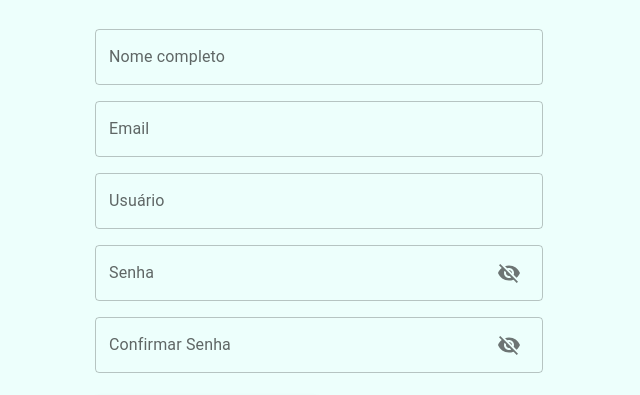
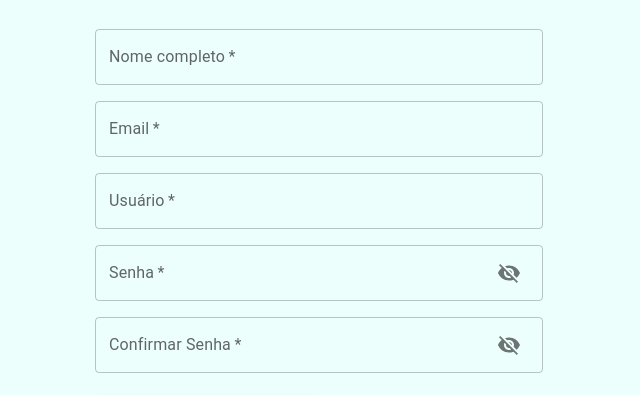
Before and after one commit to cookie-news/duck-cook-front-end, a Next.js app: page /register in a window 1280 px wide. Shown: the part 255-650 px from the top of the page, without its empty margins (321-961 px from the left). Built offline with nearby package versions, Linux system fonts and the light colour scheme.

Commit message:
Validate inputs register page - v1.0.0

```diff
--- a/pages/login/index.tsx
+++ b/pages/login/index.tsx
@@ -87,7 +87,7 @@ const LoginPage:NextPage = () =>
                 <Button variant='text' size='small' className='w-fit p-0 mt-1'>ESQUECEU SUA SENHA?</Button>
             </div>
 
-            <Snackbar open={toast.open} autoHideDuration={6000}>
+            <Snackbar open={toast.open} autoHideDuration={1000}>
                 <Alert severity={toast.type == 'success' ? 'success' : toast.type == 'error' ? 'error' : 'info'} sx={{ width: '100%' }}>
                     {toast.message}
                 </Alert>
--- a/pages/register/index.tsx
+++ b/pages/register/index.tsx
@@ -11,29 +11,57 @@ import PasswordInput from '@/components/form/PasswordInput';
 //Imgs
 const LOGO = '/assets/imgs/logo.png'
 
+//Controller
+import { callRegisterAuth } from '@/controllers/register/controller'
+
 const RegisterPage:NextPage = () =>
 {
     const router = useRouter();
 
-    const [fullName, setFullName] = useState(false);
-    const [email, setEmail] = useState(false);
-    const [userName, setUserName] = useState(false);
-    const [password, setPassword] = useState(false);
-    const [passwordConfirm, setPasswordConfirm] = useState(false);
+    const [registerInfo, setRegisterInfo] = useState({
+        fullName: {
+            required: true,
+            error: false,
+            helperText: ''
+        },
+        email: {
+            required: true,
+            error: false,
+            helperText: ''
+        },
+        userName: {
+            required: true,
+            error: false,
+            helperText: ''
+        },
+        password: {
+            required: true,
+            error: false,
+            helperText: ''
+        },
+        confirmPassword: {
+            required: true,
+            error: false,
+            helperText: ''
+        }
+
+    });
 
     const [loading, setLoading] = useState(false);
 
-    const onChangeFullName = (event:any) => setFullName(event.currentTarget.value)
-    const onChangeEmail = (event:any) => setEmail(event.currentTarget.value)
-    const onChangeUserName = (event:any) => setUserName(event.currentTarget.value)
-    const onChangePassword = (event:any) => setPassword(event.currentTarget.value)
-    const onChangePasswordConfirm = (event:any) => setPasswordConfirm(event.currentTarget.value)
+    const onChangeInput = (event:any) => {
+        let changeInfos:any = registerInfo
+        changeInfos[event.currentTarget.name]['value'] = event.currentTarget.value
+        setRegisterInfo(registerInfo)
+    }
 
     const redirectToLoginPage = () => router.push('/login')
     const redirectToHomePage = () => router.push('/')
 
     const onClickRegister = async () => {
         setLoading(true)
+        callRegisterAuth(registerInfo)
+        setRegisterInfo(registerInfo)
     }
 
     return (
@@ -45,18 +73,61 @@ const RegisterPage:NextPage = () =>
                 }} />
             </div>
             <div className='mt-6 w-10/12 max-w-md'>
-                <TextField label='Nome completo' placeholder='Fulano de Sicrano' onChange={onChangeFullName} fullWidth />
+                <TextField
+                    label='Nome completo'
+                    placeholder='Fulano de Sicrano'
+                    helperText={registerInfo.fullName.helperText}
+                    error={registerInfo.fullName.error}
+                    required={registerInfo.fullName.required}
+                    name="fullName"
+                    onChange={onChangeInput}
+                    fullWidth
+                />
                 <div className='mt-4'>
-                    <TextField label='Email' placeholder='example@www.com' onChange={onChangeEmail} fullWidth />
+                    <TextField
+                        label='Email'
+                        placeholder='example@www.com'
+                        error={registerInfo.email.error}
+                        helperText={registerInfo.fullName.helperText}
+                        required={registerInfo.email.required}
+                        name="email"
+                        onChange={onChangeInput}
+                        fullWidth
+                    />
                 </div>
                 <div className='mt-4'>
-                    <TextField label='Usuário' placeholder='usuario' onChange={onChangeUserName} fullWidth />
+                    <TextField
+                        label='Usuário'
+                        placeholder='usuario'
+                        error={registerInfo.userName.error}
+                        helperText={registerInfo.fullName.helperText}
+                        required={registerInfo.userName.required}
+                        name="userName"
+                        onChange={onChangeInput}
+                        fullWidth
+                    />
                 </div>
                 <div className='mt-4'>
-                    <PasswordInput label='Senha' placeholder='********' onChange={onChangePassword} />
+                    <PasswordInput
+                        label='Senha'
+                        placeholder='********'
+                        error={registerInfo.password.error}
+                        helperText={registerInfo.fullName.helperText}
+                        required={registerInfo.password.required}
+                        name="password"
+                        onChange={onChangeInput}
+                    />
                 </div>
                 <div className='mt-4'>
-                    <PasswordInput label='Confirmar Senha' placeholder='********' onChange={onChangePasswordConfirm} />
+                    <PasswordInput
+                        label='Confirmar Senha'
+                        placeholder='********'
+                        error={registerInfo.password.error}
+                        helperText={registerInfo.fullName.helperText}
+                        required={registerInfo.confirmPassword.required}
+                        name="confirmPassword"
+                        onChange={onChangeInput}
+                    />
                 </div>
             </div>
             <div className='mt-6 w-10/12 max-w-md flex flex-wrap md:grid md:grid-cols-2 justify-between'>
--- a/src/components/form/PasswordInput.tsx
+++ b/src/components/form/PasswordInput.tsx
@@ -20,12 +20,16 @@ export default function PasswordInput(props:any)
     return (
         <TextField
             label={props.label}
+            error={props.error}
+            required={props.required}
             variant="outlined"
             type={showPassword ? "text" : "password"}
             fullWidth
             className={props.className}
             onChange={props.onChange}
             placeholder={props.placeholder}
+            helperText={props.helperText}
+            name={props.name}
             InputProps={{
                 endAdornment: (
                 <InputAdornment position="end">
--- /dev/null
+++ b/src/controllers/register/controller.tsx
@@ -0,0 +1,29 @@
+export const callRegisterAuth = async (registerInfo:any) =>
+{
+    validateFieldsRequired(registerInfo)
+
+    /*try {
+        console.log(registerInfo);
+		const res = await fetch(`https://duck-cook-auth-ms.onrender.com/v1/auth/login`, {
+            method: 'POST',
+            headers: {
+                'Content-type': 'application/json'
+            },
+            body: JSON.stringify(registerInfo)
+        });
+		return await res.json();
+	} catch (err) {
+		console.log(err);
+	}*/
+}
+
+function validateFieldsRequired(registerInfo:any)
+{
+    for(let input in registerInfo)
+    {
+        if(!registerInfo[input].required) { continue }
+
+        registerInfo[input].error = !registerInfo[input].value
+        registerInfo[input].helperText = 'Campo obrigatório.'
+    }
+}
```
